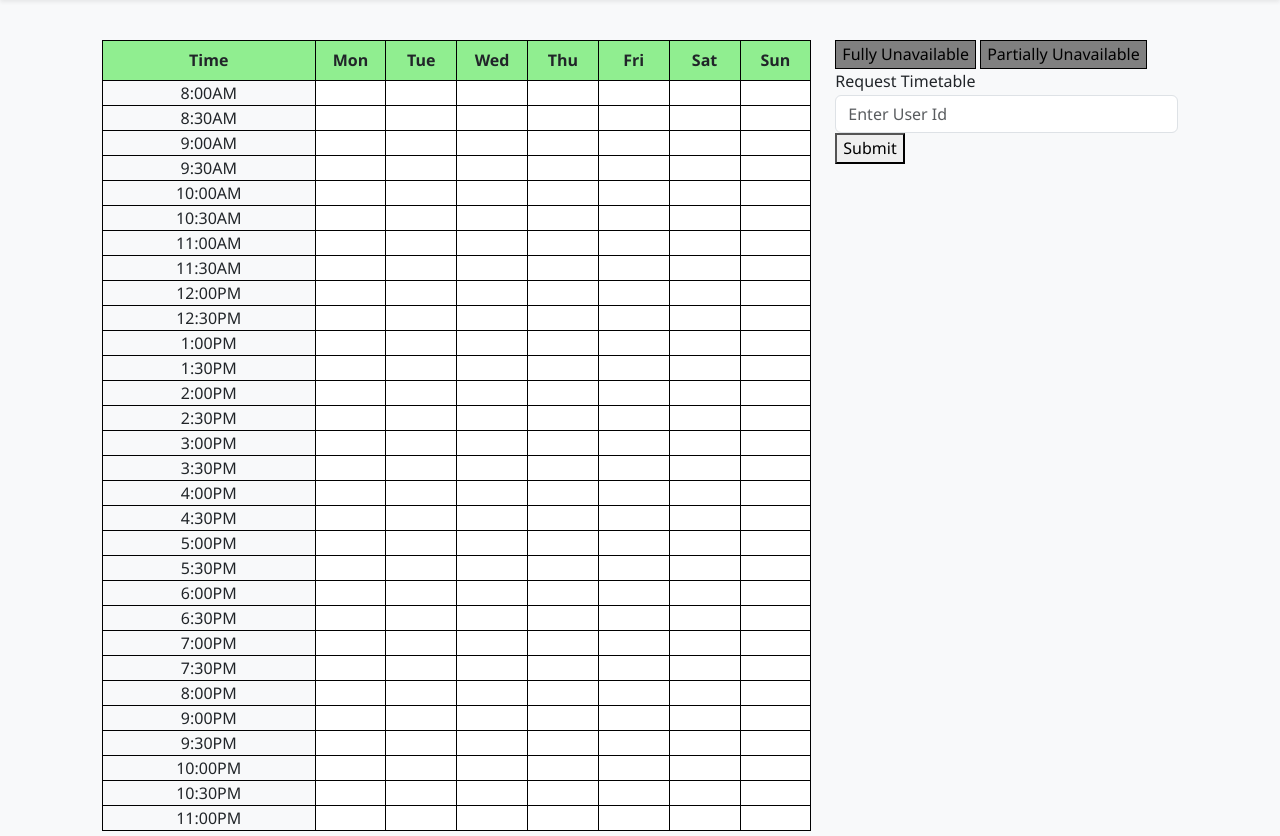
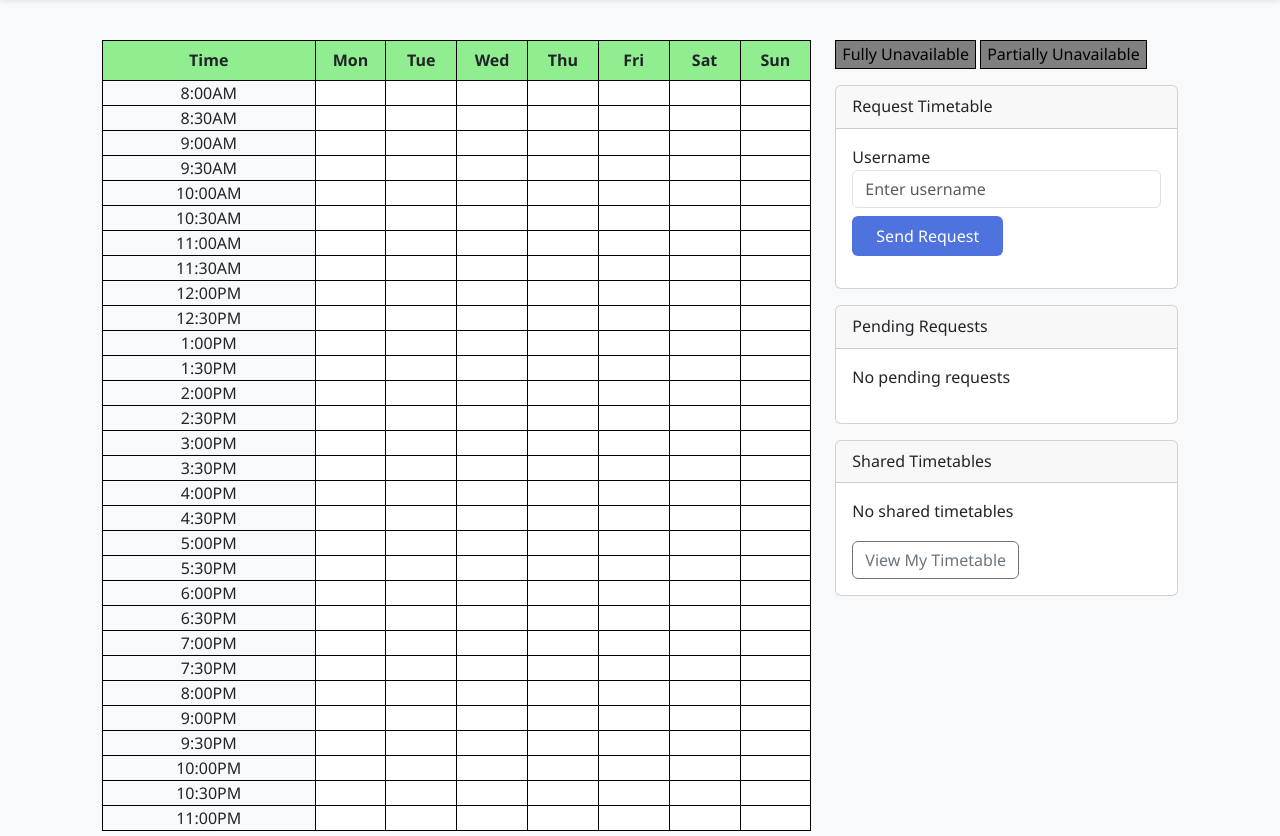
Before and after one commit to tri-tim-m-nguyen/study-plan-application, a Flask app: page /compare in a window 1280 px wide. Shown: the part 74-910 px from the top of the page. Run offline with Flask 3, Linux system fonts and the light colour scheme; the visitor is signed in with stand-in values (Sample User, id 1); data that the repository does not hold is empty.

Commit message:
This enables users to now send viewing requests where on the compare page users can request another users timetable and on the requested users end will get a notification in the pending request section, where once they accept the request on the compare page both users can switch back and forth between their timetables

```diff
--- a/app/routes.py
+++ b/app/routes.py
@@ -1,13 +1,9 @@
-from flask import render_template, flash, redirect, url_for
+from flask import render_template, flash, redirect, url_for, session, request, jsonify
 from app import app, db
-from app.models import UserDetails
-from app.forms import LoginForm
-from app.forms import SignUpForm
-from flask import flash, redirect, url_for
+from app.models import UserDetails, UserActivity, ActivityTimeSlot, TimetableRequest
+from app.forms import LoginForm, SignUpForm
 from werkzeug.security import generate_password_hash, check_password_hash
-from flask import session
-from flask import request, jsonify
-from app.models import UserDetails, UserActivity, ActivityTimeSlot
+from datetime import datetime
 
 @app.route('/')
 @app.route('/index')
@@ -159,4 +155,237 @@ def view():
 
 @app.route('/compare')
 def compare():
-    return render_template('compare.html', title='Compare')
+    if 'user_id' not in session:
+        flash('Please login to compare timetables.', 'warning')
+        return redirect(url_for('login'))
+
+    user_id = session['user_id']
+
+    # Get pending requests for this user
+    pending_requests = []
+    requests = TimetableRequest.query.filter_by(to_user_id=user_id, status='pending').all()
+    for req in requests:
+        pending_requests.append({
+            'id': req.id,
+            'from_username': req.from_user.username
+        })
+
+    # Get shared timetables (accepted requests)
+    shared_timetables = []
+
+    # Get timetables others have shared with this user
+    from_others = TimetableRequest.query.filter_by(to_user_id=user_id, status='accepted').all()
+    for req in from_others:
+        shared_timetables.append({
+            'username': req.from_user.username,
+            'type': 'received'
+        })
+
+    # Get timetables this user has shared with others
+    to_others = TimetableRequest.query.filter_by(from_user_id=user_id, status='accepted').all()
+    for req in to_others:
+        shared_timetables.append({
+            'username': req.to_user.username,
+            'type': 'sent'
+        })
+
+    return render_template('compare.html', title='Compare',
+                          pending_requests=pending_requests,
+                          shared_timetables=shared_timetables)
+
+@app.route('/request_timetable', methods=['POST'])
+def request_timetable():
+    if 'user_id' not in session:
+        return jsonify({'error': 'Not logged in'}), 403
+
+    data = request.get_json()
+    username = data.get('username')
+
+    if not username:
+        return jsonify({'error': 'Username is required'}), 400
+
+    from_user_id = session['user_id']
+
+    # Find the requested user
+    to_user = UserDetails.query.filter_by(username=username).first()
+    if not to_user:
+        return jsonify({'error': 'User not found'}), 404
+
+    # Don't allow requesting your own timetable
+    if to_user.id == from_user_id:
+        return jsonify({'error': 'You cannot request your own timetable'}), 400
+
+    # Check if a request already exists
+    existing_request = TimetableRequest.query.filter_by(
+        from_user_id=from_user_id,
+        to_user_id=to_user.id,
+        status='pending'
+    ).first()
+
+    if existing_request:
+        return jsonify({'error': 'You already have a pending request to this user'}), 400
+
+    # Create a new request
+    new_request = TimetableRequest(
+        from_user_id=from_user_id,
+        to_user_id=to_user.id,
+        status='pending',
+        created_at=datetime.utcnow()
+    )
+
+    db.session.add(new_request)
+    db.session.commit()
+
+    return jsonify({'status': 'success', 'message': 'Timetable request sent'})
+
+@app.route('/check_requests', methods=['GET'])
+def check_requests():
+    if 'user_id' not in session:
+        return jsonify({'error': 'Not logged in'}), 403
+
+    user_id = session['user_id']
+
+    # Get pending requests
+    pending_requests = []
+    requests = TimetableRequest.query.filter_by(to_user_id=user_id, status='pending').all()
+
+    # Keep track of new requests (could check timestamp for this in a real app)
+    new_requests = []
+
+    for req in requests:
+        request_data = {
+            'id': req.id,
+            'from_username': req.from_user.username,
+            'created_at': req.created_at.strftime('%Y-%m-%d %H:%M:%S')
+        }
+        pending_requests.append(request_data)
+
+        # In a real app, you'd check if this is a new request since last check
+        # For now, we'll consider all pending requests as new for demonstration
+        new_requests.append(request_data)
+
+    # Get shared timetables (accepted requests)
+    shared_timetables = []
+
+    # Get timetables others have shared with current user
+    from_others = TimetableRequest.query.filter_by(to_user_id=user_id, status='accepted').all()
+    for req in from_others:
+        shared_timetables.append({
+            'username': req.from_user.username,
+            'type': 'received'
+        })
+
+    # Get timetables current user has shared with others
+    to_others = TimetableRequest.query.filter_by(from_user_id=user_id, status='accepted').all()
+    for req in to_others:
+        shared_timetables.append({
+            'username': req.to_user.username,
+            'type': 'sent'
+        })
+
+    return jsonify({
+        'status': 'success',
+        'pending_requests': pending_requests,
+        'shared_timetables': shared_timetables,
+        'new_requests': new_requests
+    })
+
+@app.route('/respond_to_request', methods=['POST'])
+def respond_to_request():
+    if 'user_id' not in session:
+        return jsonify({'error': 'Not logged in'}), 403
+
+    data = request.get_json()
+    request_id = data.get('request_id')
+    action = data.get('action')  # 'accept' or 'reject'
+
+    if not request_id or not action:
+        return jsonify({'error': 'Request ID and action are required'}), 400
+
+    if action not in ['accept', 'reject']:
+        return jsonify({'error': 'Invalid action'}), 400
+
+    user_id = session['user_id']
+
+    # Find the request
+    timetable_request = TimetableRequest.query.filter_by(id=request_id, to_user_id=user_id).first()
+
+    if not timetable_request:
+        return jsonify({'error': 'Request not found or you do not have permission'}), 404
+
+    # Update the request status
+    timetable_request.status = 'accepted' if action == 'accept' else 'rejected'
+    timetable_request.updated_at = datetime.utcnow()
+
+    db.session.commit()
+
+    return jsonify({'status': 'success', 'message': f'Request {action}ed successfully'})
+
+@app.route('/get_timetable', methods=['POST'])
+def get_timetable():
+    if 'user_id' not in session:
+        return jsonify({'error': 'Not logged in'}), 403
+
+    data = request.get_json()
+    username = data.get('username', '')
+    current_user_id = session['user_id']
+
+    # If username is empty, return current user's timetable
+    if not username:
+        user_id = current_user_id
+    else:
+        # Find the user by username
+        user = UserDetails.query.filter_by(username=username).first()
+        if not user:
+            return jsonify({'error': 'User not found'}), 404
+
+        user_id = user.id
+
+        # Check if the current user has permission to view this timetable
+        # The user must have accepted a request from current user or sent an accepted request to current user
+        has_permission = False
+
+        # Check if the requested user accepted a request from current user
+        sent_request = TimetableRequest.query.filter_by(
+            from_user_id=current_user_id,
+            to_user_id=user_id,
+            status='accepted'
+        ).first()
+
+        # Check if the current user accepted a request from requested user
+        received_request = TimetableRequest.query.filter_by(
+            from_user_id=user_id,
+            to_user_id=current_user_id,
+            status='accepted'
+        ).first()
+
+        has_permission = sent_request is not None or received_request is not None
+
+        if not has_permission:
+            return jsonify({'error': 'You do not have permission to view this timetable'}), 403
+
+    # Fetch timetable data for the user
+    timetable_data = []
+
+    # Get all activities for the user
+    activities = UserActivity.query.filter_by(user_id=user_id).all()
+    activity_colors = {act.activity_number: act.color for act in activities}
+
+    # Get all time slots
+    time_slots = ActivityTimeSlot.query.filter_by(user_id=user_id).all()
+
+    # Convert time slots to a format the frontend can use
+    for slot in time_slots:
+        timetable_data.append({
+            'activity_number': slot.activity_number,
+            'day_of_week': slot.day_of_week,
+            'start_time': slot.start_time,
+            'end_time': slot.end_time,
+            'color': activity_colors.get(slot.activity_number)
+        })
+
+    return jsonify({
+        'status': 'success',
+        'timetable_data': timetable_data,
+        'username': username if username else session['username']
+    })
--- /dev/null
+++ b/app/static/compare.js
@@ -0,0 +1,268 @@
+document.addEventListener('DOMContentLoaded', function() {
+    // Handle request form submission
+    const requestForm = document.getElementById('request-timetable-form');
+    if (requestForm) {
+        requestForm.addEventListener('submit', function(e) {
+            e.preventDefault();
+            const username = document.getElementById('request-username').value;
+            sendTimetableRequest(username);
+        });
+    }
+
+    // Setup event listeners for accepting/rejecting requests
+    setupRequestButtons();
+
+    // Setup event listeners for viewing timetables
+    setupTimetableViewButtons();
+
+    // Check for new requests periodically
+    checkForNewRequests();
+    setInterval(checkForNewRequests, 30000); // Check every 30 seconds
+});
+
+function sendTimetableRequest(username) {
+    fetch('/request_timetable', {
+        method: 'POST',
+        headers: {
+            'Content-Type': 'application/json',
+        },
+        body: JSON.stringify({ username: username }),
+        credentials: 'include'
+    })
+    .then(response => response.json())
+    .then(data => {
+        if (data.status === 'success') {
+            showNotification('Request sent successfully!', 'success');
+            document.getElementById('request-username').value = '';
+        } else {
+            showNotification(data.error || 'Failed to send request', 'danger');
+        }
+    })
+    .catch(error => {
+        console.error('Error:', error);
+        showNotification('An error occurred while sending the request', 'danger');
+    });
+}
+
+function checkForNewRequests() {
+    if (!document.getElementById('pending-requests-list')) return;
+
+    fetch('/check_requests', {
+        method: 'GET',
+        credentials: 'include'
+    })
+    .then(response => response.json())
+    .then(data => {
+        if (data.status === 'success') {
+            updatePendingRequestsList(data.pending_requests);
+            updateSharedTimetablesList(data.shared_timetables);
+
+            // Show notification if there are new requests
+            if (data.new_requests && data.new_requests.length > 0) {
+                data.new_requests.forEach(req => {
+                    showNotification(`New timetable request from ${req.from_username}`, 'info');
+                });
+            }
+        }
+    })
+    .catch(error => {
+        console.error('Error checking for requests:', error);
+    });
+}
+
+function updatePendingRequestsList(requests) {
+    const container = document.getElementById('pending-requests-list');
+    if (!container) return;
+
+    if (!requests || requests.length === 0) {
+        container.innerHTML = '<p>No pending requests</p>';
+        return;
+    }
+
+    let html = '';
+    requests.forEach(request => {
+        html += `
+            <div class="pending-request mb-2">
+                <span>${request.from_username}</span>
+                <button class="btn btn-sm btn-success accept-request ms-2" data-request-id="${request.id}">Accept</button>
+                <button class="btn btn-sm btn-danger reject-request ms-1" data-request-id="${request.id}">Reject</button>
+            </div>
+        `;
+    });
+
+    container.innerHTML = html;
+    setupRequestButtons();
+}
+
+function updateSharedTimetablesList(shared) {
+    const container = document.getElementById('shared-timetables-list');
+    if (!container) return;
+
+    if (!shared || shared.length === 0) {
+        container.innerHTML = '<p>No shared timetables</p>';
+        return;
+    }
+
+    let html = '';
+    shared.forEach(item => {
+        html += `
+            <div class="shared-timetable-item mb-2">
+                <button class="btn btn-outline-primary view-timetable" data-username="${item.username}">
+                    ${item.username}
+                </button>
+            </div>
+        `;
+    });
+
+    container.innerHTML = html;
+    setupTimetableViewButtons();
+}
+
+function setupRequestButtons() {
+    // Set up accept buttons
+    document.querySelectorAll('.accept-request').forEach(button => {
+        button.addEventListener('click', function() {
+            const requestId = this.getAttribute('data-request-id');
+            respondToRequest(requestId, 'accept');
+        });
+    });
+
+    // Set up reject buttons
+    document.querySelectorAll('.reject-request').forEach(button => {
+        button.addEventListener('click', function() {
+            const requestId = this.getAttribute('data-request-id');
+            respondToRequest(requestId, 'reject');
+        });
+    });
+}
+
+function setupTimetableViewButtons() {
+    // View other user's timetable
+    document.querySelectorAll('.view-timetable').forEach(button => {
+        button.addEventListener('click', function() {
+            const username = this.getAttribute('data-username');
+            loadUserTimetable(username);
+
+            // Highlight the active button
+            document.querySelectorAll('.view-timetable').forEach(btn => {
+                btn.classList.remove('btn-primary');
+                btn.classList.add('btn-outline-primary');
+            });
+            this.classList.remove('btn-outline-primary');
+            this.classList.add('btn-primary');
+        });
+    });
+
+    // View own timetable
+    const ownTimetableBtn = document.getElementById('view-own-timetable');
+    if (ownTimetableBtn) {
+        ownTimetableBtn.addEventListener('click', function() {
+            loadUserTimetable('');  // Empty username means load current user's timetable
+
+            // Reset all other buttons
+            document.querySelectorAll('.view-timetable').forEach(btn => {
+                btn.classList.remove('btn-primary');
+                btn.classList.add('btn-outline-primary');
+            });
+
+            // Highlight own button
+            this.classList.remove('btn-outline-secondary');
+            this.classList.add('btn-secondary');
+
+            setTimeout(() => {
+                this.classList.remove('btn-secondary');
+                this.classList.add('btn-outline-secondary');
+            }, 500);
+        });
+    }
+}
+
+function respondToRequest(requestId, action) {
+    fetch('/respond_to_request', {
+        method: 'POST',
+        headers: {
+            'Content-Type': 'application/json',
+        },
+        body: JSON.stringify({
+            request_id: requestId,
+            action: action
+        }),
+        credentials: 'include'
+    })
+    .then(response => response.json())
+    .then(data => {
+        if (data.status === 'success') {
+            showNotification(`Request ${action === 'accept' ? 'accepted' : 'rejected'} successfully`, 'success');
+            checkForNewRequests();  // Refresh the lists
+        } else {
+            showNotification(data.error || `Failed to ${action} request`, 'danger');
+        }
+    })
+    .catch(error => {
+        console.error('Error:', error);
+        showNotification('An error occurred', 'danger');
+    });
+}
+
+function loadUserTimetable(username) {
+    fetch('/get_timetable', {
+        method: 'POST',
+        headers: {
+            'Content-Type': 'application/json',
+        },
+        body: JSON.stringify({ username: username }),
+        credentials: 'include'
+    })
+    .then(response => response.json())
+    .then(data => {
+        if (data.status === 'success') {
+            displayTimetable(data.timetable_data);
+            showNotification(`Viewing ${username ? username + "'s" : 'your'} timetable`, 'info');
+        } else {
+            showNotification(data.error || 'Failed to load timetable', 'danger');
+        }
+    })
+    .catch(error => {
+        console.error('Error:', error);
+        showNotification('An error occurred while loading the timetable', 'danger');
+    });
+}
+
+function displayTimetable(timetableData) {
+    // Clear existing timetable
+    const timeslots = document.querySelectorAll('.timeslot');
+    timeslots.forEach(slot => {
+        slot.style.backgroundColor = '';
+    });
+
+    // Display the new timetable data
+    timetableData.forEach(slot => {
+        const cell = findCell(slot.day_of_week, slot.start_time);
+        if (cell) {
+            cell.style.backgroundColor = slot.color || '#000000';
+        }
+    });
+}
+
+function showNotification(message, type) {
+    const notificationsContainer = document.getElementById('notifications');
+    if (!notificationsContainer) return;
+
+    const notification = document.createElement('div');
+    notification.className = `alert alert-${type} alert-dismissible fade show`;
+    notification.role = 'alert';
+    notification.innerHTML = `
+        ${message}
+        <button type="button" class="btn-close" data-bs-dismiss="alert" aria-label="Close"></button>
+    `;
+
+    notificationsContainer.appendChild(notification);
+
+    // Auto-remove after 5 seconds
+    setTimeout(() => {
+        notification.classList.remove('show');
+        setTimeout(() => {
+            notification.remove();
+        }, 150);
+    }, 5000);
+}
--- a/app/templates/compare.html
+++ b/app/templates/compare.html
@@ -2,10 +2,11 @@
 
 {% block head_scripts %}
   <script src="{{ url_for('static', filename='timetable.js') }}"></script>
+  <script src="{{ url_for('static', filename='compare.js') }}"></script>
   <link rel="stylesheet" href="{{ url_for('static', filename='timetable.css') }}">
 {% endblock %}
 
-{% block title %}Create Plan{% endblock %}
+{% block title %}Compare Timetables{% endblock %}
 
 {% block content %}
 
@@ -14,17 +15,73 @@
 
   <div class="col-md-4">
     <button class="toggle" id="toggle-selected">Fully Unavailable</button>
-
     <button class="toggle" id="toggle-pselected">Partially Unavailable</button>
 
-    <form>
-      <div class="request-table">
-        <label for="request-table">Request Timetable</label>
-        <input type="text" id="Id" name="Id" class="form-control" placeholder="Enter User Id" required>
+    <!-- Request timetable form -->
+    <div class="card mt-3 mb-3">
+      <div class="card-header">Request Timetable</div>
+      <div class="card-body">
+        <form id="request-timetable-form">
+          <div class="form-group">
+            <label for="request-username">Username</label>
+            <input type="text" id="request-username" name="username" class="form-control" placeholder="Enter username" required>
+          </div>
+          <button type="submit" class="btn btn-primary mt-2">Send Request</button>
+        </form>
       </div>
-      <button type="submit">Submit</button>
-    </form>
+    </div>
+
+    <!-- Pending requests section -->
+    <div class="card mt-3 mb-3">
+      <div class="card-header">Pending Requests</div>
+      <div class="card-body">
+        <div id="pending-requests-list">
+          <!-- Pending requests will be loaded here -->
+          {% if pending_requests %}
+            {% for request in pending_requests %}
+              <div class="pending-request">
+                <span>{{ request.from_username }}</span>
+                <button class="btn btn-sm btn-success accept-request" data-request-id="{{ request.id }}">Accept</button>
+                <button class="btn btn-sm btn-danger reject-request" data-request-id="{{ request.id }}">Reject</button>
+              </div>
+            {% endfor %}
+          {% else %}
+            <p>No pending requests</p>
+          {% endif %}
+        </div>
+      </div>
+    </div>
+
+    <!-- Shared timetables section -->
+    <div class="card mt-3">
+      <div class="card-header">Shared Timetables</div>
+      <div class="card-body">
+        <div id="shared-timetables-list">
+          <!-- Shared timetables will be loaded here -->
+          {% if shared_timetables %}
+            {% for shared in shared_timetables %}
+              <div class="shared-timetable-item">
+                <button class="btn btn-outline-primary view-timetable" data-username="{{ shared.username }}">
+                  {{ shared.username }}
+                </button>
+              </div>
+            {% endfor %}
+          {% else %}
+            <p>No shared timetables</p>
+          {% endif %}
+        </div>
+        <!-- View own timetable button -->
+        <div class="mt-3">
+          <button id="view-own-timetable" class="btn btn-outline-secondary">View My Timetable</button>
+        </div>
+      </div>
+    </div>
   </div>
+</div>
 
+<!-- Notification area -->
+<div id="notifications" class="position-fixed top-0 end-0 p-3" style="z-index: 1050;">
+  <!-- Notifications will be injected here -->
 </div>
+
 {% endblock %}
```
Also changed, not shown: app/models.py (+14 -0 lines), migrations/versions/4fb2e93a1505_add_timetable_shares_table.py (added, +50 -0 lines), migrations/versions/d482523deb80_add_timetable_request_table.py (added, +62 -0 lines).
